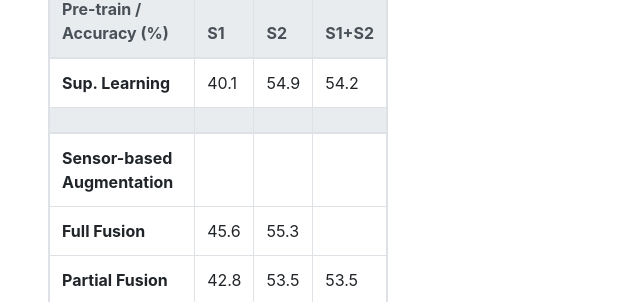
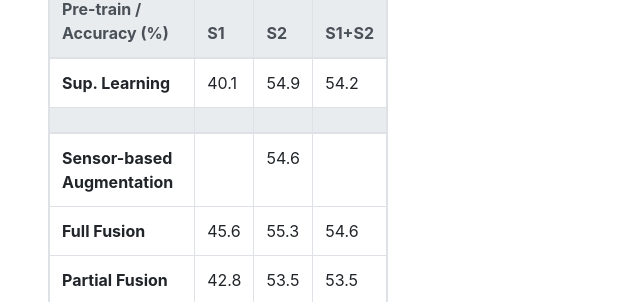
Before and after one commit to Berkeley-Data/hpt, a plain HTML site: page web/index.html in a window 1280 px wide. Shown: the part 8811-9113 px from the top of the page, 52-692 px from the left. Drawn offline with Linux system fonts and the light colour scheme.

Commit message:
Added the BigEarthNet results

```diff
--- a/web/index.html
+++ b/web/index.html
@@ -931,7 +931,7 @@
                            <td>
                            </td>
                            <td>
-
+                              54.6
                            </td>
                            <td>
                            </td>
@@ -946,7 +946,7 @@
                               55.3
                            </td>
                            <td>
-
+                              54.6
                            </td>
                         </tr>
                         <tr>
```
